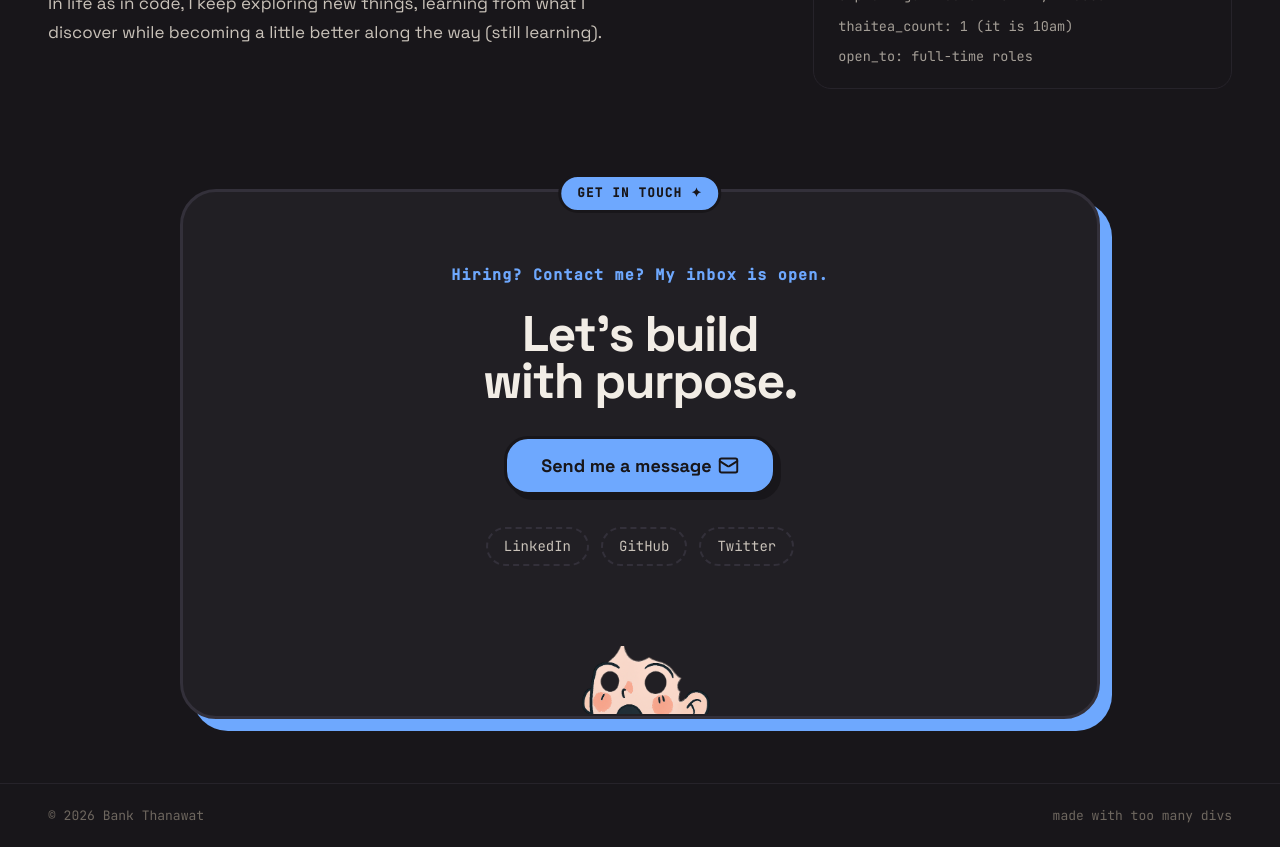
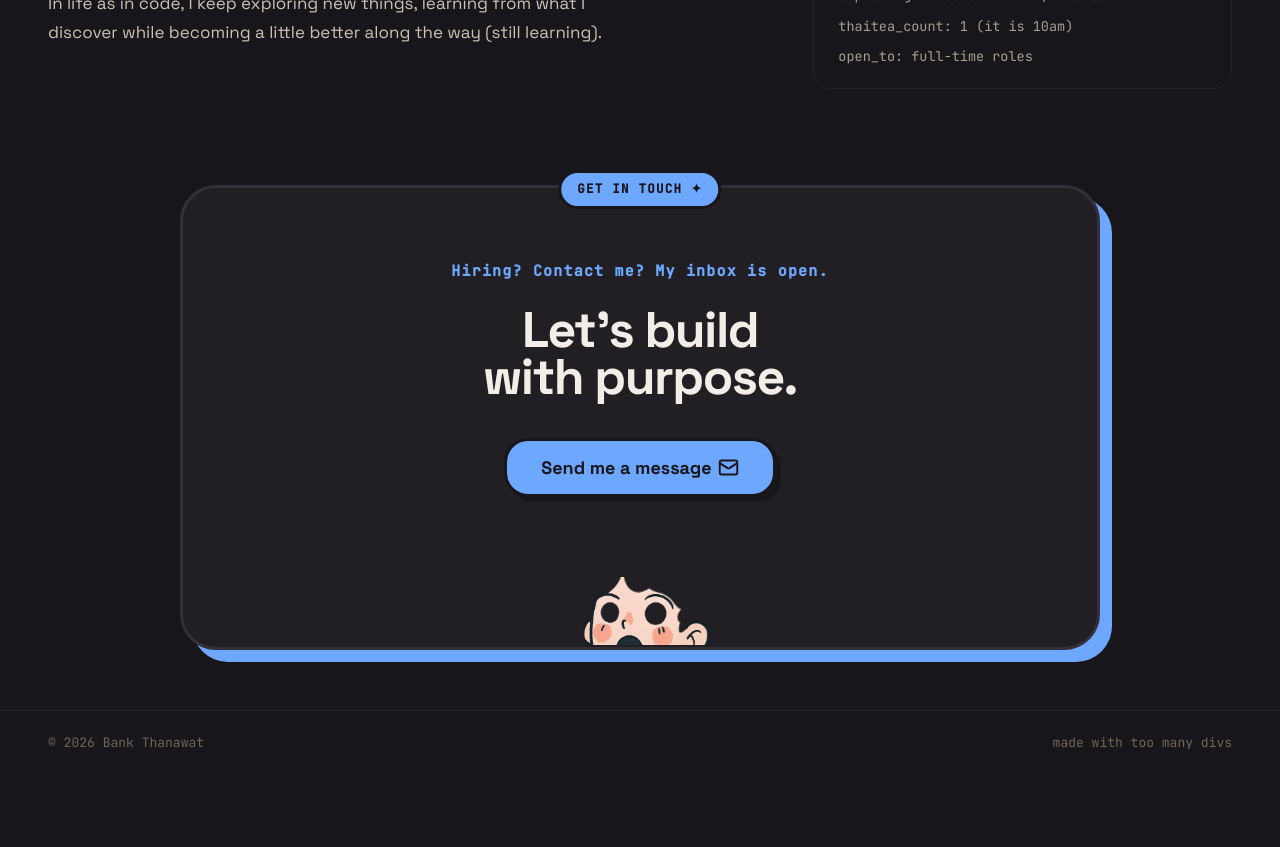
Before and after one commit to thanawangk/web-portfolio, a Next.js app: page / in a window 1280 px wide. Shown: the part 2920-3767 px from the top of the page. After the commit the page ends 3694 px from the top, so only its background shows below. Built offline with nearby package versions, Linux system fonts and the light colour scheme.

Commit message:
feat: remove social chip dot

```diff
--- a/app/page.tsx
+++ b/app/page.tsx
@@ -136,7 +136,7 @@ export default function Home() {
 
         <section
           id="contact"
-          className="mx-auto max-w-(--page-max-width) px-(--page-pad-x) pt-[clamp(48px,7vw,68px)] pb-[clamp(44px,6.5vw,64px)]"
+          className="mx-auto max-w-(--page-max-width) px-(--page-pad-x) pt-[clamp(48px,7vw,64px)] pb-[clamp(44px,6.5vw,60px)]"
         >
           <div className="relative mx-auto max-w-[920px] rounded-[36px] border-[3px] border-border-strong bg-surface px-[clamp(24px,5vw,48px)] pt-[clamp(44px,6.5vw,72px)] pb-[2px] text-center [box-shadow:12px_12px_0_var(--color-accent)] [transition:translate_0.3s_cubic-bezier(0.34,1.56,0.64,1),scale_0.3s_cubic-bezier(0.34,1.56,0.64,1),box-shadow_0.3s_cubic-bezier(0.34,1.56,0.64,1),border-color_0.3s_ease] hover:translate-x-[-6px] hover:translate-y-[-10px] hover:scale-[1.015] hover:border-accent hover:[box-shadow:22px_26px_0_var(--color-accent)]">
             <div className="absolute -top-[18px] left-1/2 -translate-x-1/2 rounded-full border-[3px] border-on-accent bg-accent px-4 py-[7px] font-mono text-[12.5px] font-bold tracking-[0.1em] whitespace-nowrap text-on-accent">
@@ -148,7 +148,7 @@ export default function Home() {
                 Hiring? Contact me? My inbox is open.
               </p>
 
-              <h2 className="mb-[30px] text-contact-card leading-[0.95] font-bold tracking-[-0.03em] text-text">
+              <h2 className="mb-[36px] text-contact-card leading-[0.95] font-bold tracking-[-0.03em] text-text">
                 Let's build
                 <br />
                 with purpose.
@@ -156,21 +156,7 @@ export default function Home() {
 
               <MailButton email={site.email} className="mb-8" />
 
-              <div className="flex flex-wrap justify-center gap-3 font-mono text-[14px]">
-                {socialLinks.map((social) => (
-                  <a
-                    key={social.label}
-                    href={social.link}
-                    target="_blank"
-                    rel="noopener noreferrer"
-                    className={`rounded-full border-2 border-dashed border-border-strong px-4 py-[7px] text-text-secondary  hover:border-accent hover:text-accent`}
-                  >
-                    {social.label}
-                  </a>
-                ))}
-              </div>
-
-              <div className="relative mx-auto mt-12 md:mt-16 lg:mt-20 h-[68px] w-[180px] max-w-full overflow-hidden">
+              <div className="relative mx-auto mt-8 md:mt-12 lg:mt-12 h-[68px] w-[180px] max-w-full overflow-hidden">
                 <Image
                   src={heroImg}
                   alt=""
```
